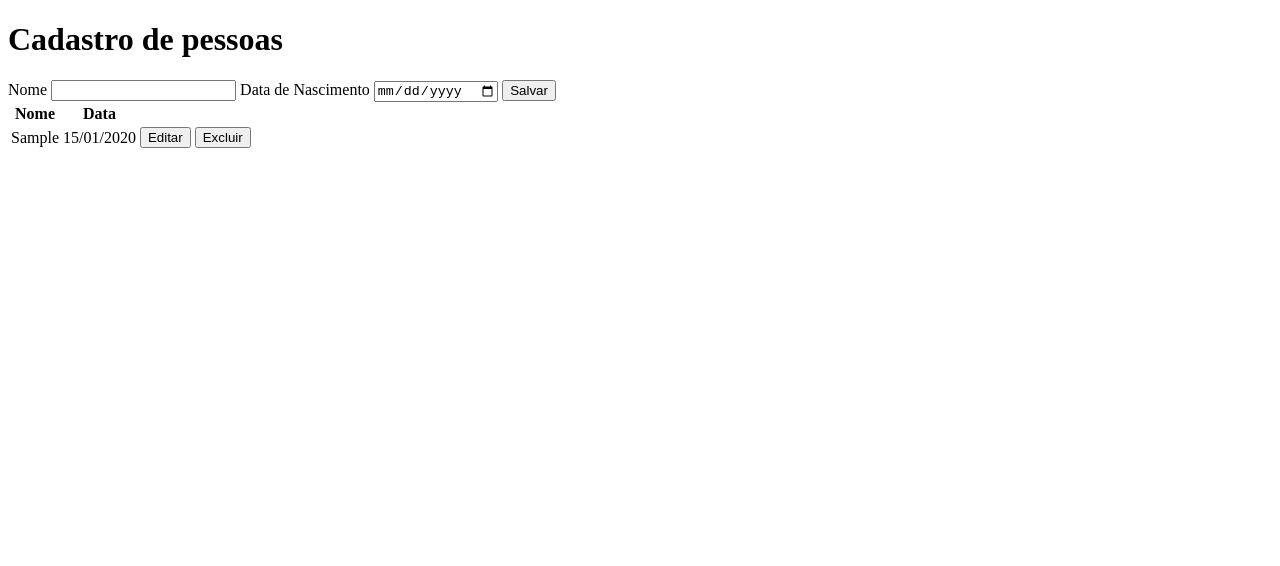
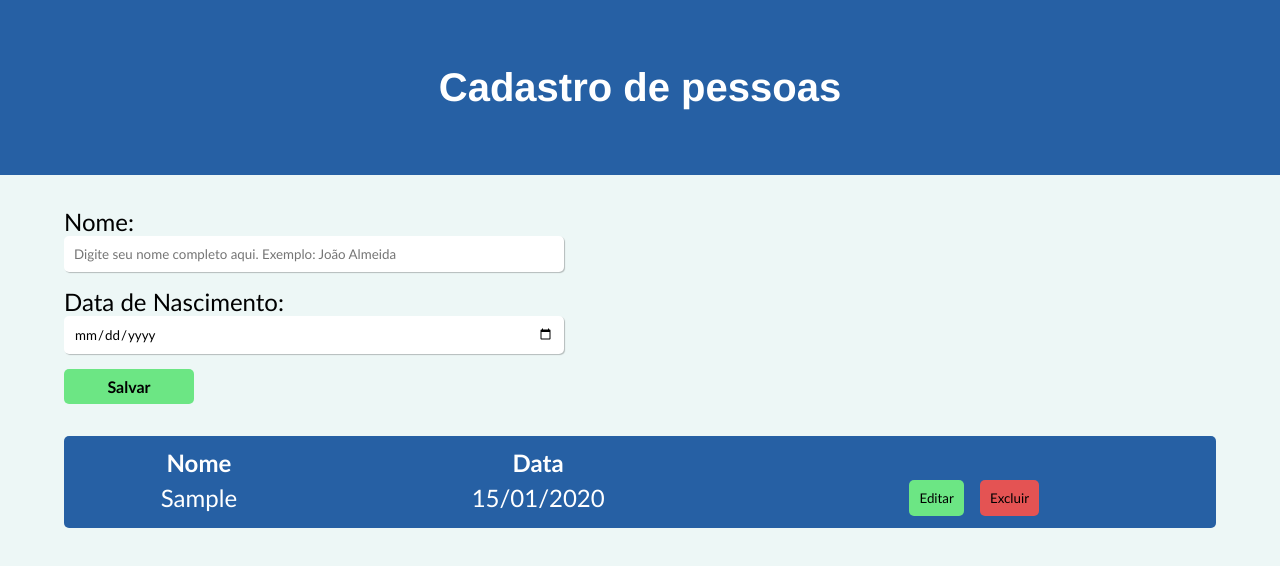
Before and after one commit to pauloglh/projeto-crud, a plain HTML site: page index.html in a window 1280 px wide. Both pictures are taken after typing "Sample", "2020-01-15" into the empty fields and a click on the button "Salvar". Drawn offline with Linux system fonts and the light colour scheme.

Commit message:
Projeto-crud finalizado

```diff
--- a/css/style.css
+++ b/css/style.css
@@ -0,0 +1,112 @@
+:root {
+   --bg-color:#EDF7F6;
+   --bg-blue-color:#2660A4;
+   --title-color:#ffffff;
+   --bg-button:#6ce684;
+   --bg-button-hover:#3dc959;
+   --bg-button-editar:#6ce684;
+   --bg-button-editar-hover:#3dc959;
+   --bg-button-excluir:#e45353;
+   --bg-button-excluir-hover:#e43a3a;
+}
+
+*{
+    padding: 0px;
+    margin: 0px;
+    box-sizing: border-box;
+    font-family: 'Gill Sans', 'Gill Sans MT', Calibri, 'Trebuchet MS', sans-serif;
+}
+
+body {
+    background-color: var(--bg-color);
+}
+
+body > h1 {
+    display: flex;
+    justify-content: center;
+    align-items: center;
+    height: 175px;
+    background-color: var(--bg-blue-color);
+    color: var(--title-color);
+    font-family: 'Franklin Gothic Medium', 'Arial Narrow', Arial, sans-serif;
+    font-size: 2.5em;
+}
+
+label {
+    display: flex;
+    flex-direction: column;
+}
+
+button {
+    width: 130px;
+    background-color: var(--bg-button);
+    border: none;
+    padding: 0.5rem;
+    border-radius: 5px;
+    font-size: 1rem;
+    font-weight: 700;
+}
+
+button:hover {
+    background-color: var(--bg-button-hover);
+}
+
+table {
+    margin: 2rem 4rem;
+    width: 90vw;
+    padding: 10px;
+    background-color: var(--bg-blue-color);
+    font-size: 1.5rem;
+    border-radius: 5px;
+}
+
+th{
+    color: var(--title-color);
+    text-align: center;
+}
+
+td{
+    color: var(--title-color);
+    text-align: center;
+}
+
+
+.js-form{
+    display: flex;
+    flex-direction: column;
+    gap: 15px;
+    margin: 2rem 4rem;
+    width: 300px;
+    font-size: 1.5rem;
+}
+
+.form-field{
+    padding: 10px;
+    border-radius: 5px;
+    width: 500px;
+    border: none;
+    box-shadow: 1px 1px 1px rgba(0, 0, 0, 0.242);
+}
+
+.button-client{
+    border-radius: 5px;
+    padding: 10px;
+    border: none;
+    margin-right: 10px;
+}
+
+.button-editar {
+    background-color: var(--bg-button-editar);
+}
+
+.button-editar:hover{
+    background-color: var(--bg-button-editar-hover);
+}
+
+.button-excluir {
+    background-color: var(--bg-button-excluir);
+}
+
+.button-excluir:hover {
+    background-color: var(--bg-button-excluir-hover);
+}
--- a/index.html
+++ b/index.html
@@ -10,20 +10,22 @@
     <h1>Cadastro de pessoas</h1>
       <form class="form js-form">
         <label for="name">
-        Nome
+          Nome:
           <input
             class="form-field js-field"
             id="name"
+            data-index="new"
             minlength="3"
             maxlength="120"
             name="name"
+            placeholder="Digite seu nome completo aqui. Exemplo: João Almeida"
             pattern="[A-Za-zÁ-Üá-ü\s]*"
             required
             type="text"
           />
         </label>
         <label for="birth-date">
-        Data de Nascimento
+          Data de Nascimento:
           <input
             class="form-field js-field"
             id="birth-date"
@@ -32,7 +34,7 @@
             type="date"
           />
         </label>
-      <button type="submit">Salvar</button>
+        <button type="submit" id="save">Salvar</button>
       </form>
     <table id="tableClient" hidden>
       <thead>
--- a/script.js
+++ b/script.js
@@ -1,7 +1,28 @@
+const openEdit = () => {
+    document.getElementById('save-edit').removeAttribute('hidden')
+    document.getElementById('save').setAttribute('hidden','hidden')
+}
+const closeEdit = () => {
+    document.getElementById('save-edit').setAttribute('hidden','hidden')
+    document.getElementById('save').removeAttribute('hidden')
+}
+
 const getLocalStorage = () => JSON.parse(localStorage.getItem("db_client")) || [];
 const setLocalStorage = (dbClient) => localStorage.setItem("db_client", JSON.stringify(dbClient));
 
 //crud - CREATE, READ, UPDATE, DELETE
+
+const deleteClient = (index) =>{
+    const dbClient = readClient()
+    dbClient.splice(index, 1);
+    setLocalStorage(dbClient)
+}
+
+const updateClient = (index, client) => {
+    const dbClient = readClient();
+    dbClient[index] = client;
+    setLocalStorage(dbClient)
+}
 
 const readClient = () => getLocalStorage()
 
@@ -23,14 +44,14 @@ const createTable = () => {
 }
 createTable()
 
-const createRow = (client) => {
+const createRow = (client, index) => {
     const newRow = document.createElement('tr')
     newRow.innerHTML = `
         <td>${client.nome}</td>
         <td>${formatDate(client.data)}</td>
         <td>
-            <input class="button-client" type="button" value="Editar"></input>
-            <input class="button-client" type="button" value="Excluir"></input>
+            <input class="button-client button-editar" type="button" value="Editar" id="edit-${index}"></input>
+            <input class="button-client button-excluir" type="button" value="Excluir" id="delete-${index}"></input>
         </td>
     `
     document.querySelector('table>tbody').appendChild(newRow)
@@ -39,6 +60,7 @@ const createRow = (client) => {
 const clearFields = () => {
     const fields = document.querySelectorAll('.form-field');
     fields.forEach(field => field.value = '')
+    document.getElementById('name').dataset.index = 'new'
 }
 
 const formatDate = (data) => {
@@ -53,11 +75,17 @@ const saveClient = () => {
       nome: document.getElementById("name").value,
       data: document.getElementById("birth-date").value,
     };
-
-    createClient(client)
-    updateTable()
-    createTable()
-    clearFields()
+    const index = document.getElementById('name').dataset.index
+    if(index == 'new'){
+        createClient(client)
+        updateTable()
+        createTable()
+        clearFields()
+    } else{
+        updateClient(index, client);
+        updateTable();
+        clearFields();
+    }
   }
 };
 
@@ -72,6 +100,34 @@ const updateTable = () => {
     dbClient.forEach(createRow);
 }
 
+const fillFields = (client) => {
+    document.getElementById('name').value = client.nome;
+    document.getElementById('birth-date').value = client.data
+    document.getElementById('name').dataset.index = client.index
+}
+
+const editClient = (index) => {
+    const client = readClient()[index];
+    client.index = index;
+    fillFields(client);
+}
+
+const editDelete = (event) => {
+    if(event.target.type == 'button'){
+        const [action, index] = event.target.id.split('-');
+        if(action == 'edit'){
+            editClient(index);
+        } else {
+            const client = readClient()[index]
+            const response = confirm(`Você deseja excluir o usuário ${client.nome}?`)
+            if (response){
+                deleteClient(index)
+                updateTable();
+            }
+        }
+    }
+}
+
 updateTable()
 
 //eventos
@@ -79,3 +135,6 @@ document.querySelector(".form").addEventListener("submit", (e) => {
   e.preventDefault();
   saveClient();
 });
+
+document.querySelector('#tableClient>tbody')
+    .addEventListener('click', editDelete)
```
Lines whose indentation alone changed are shown as unchanged.
